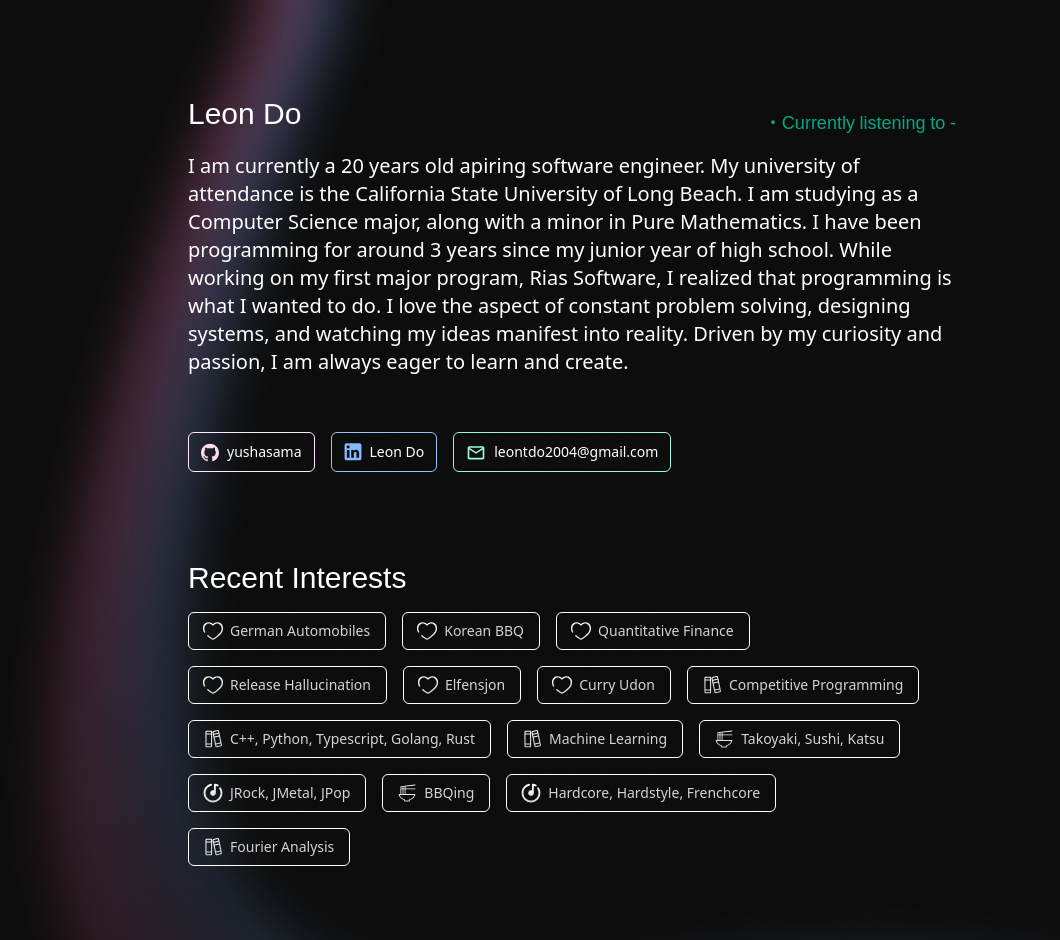
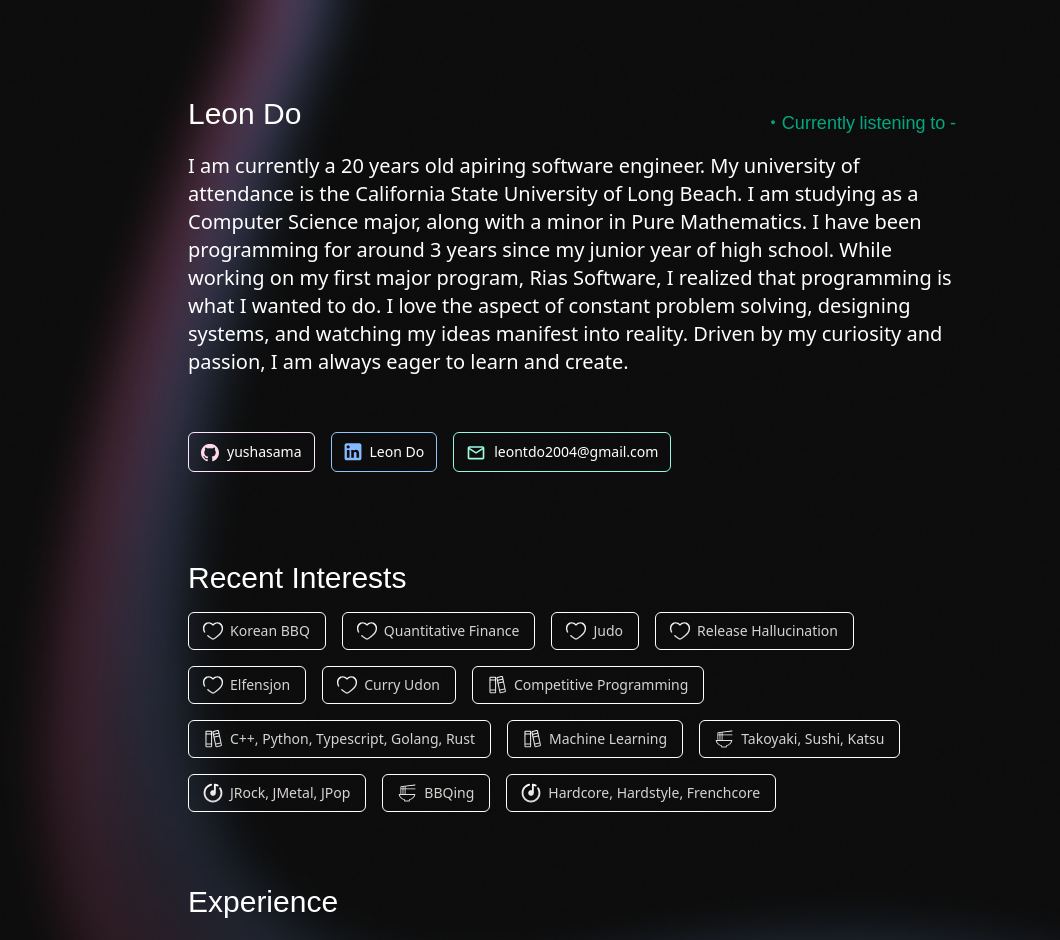
Before and after one commit to yushasama/koishiteru, a Next.js app: page / in a window 1280 px wide. Shown: the top 940 px of the page, without its empty margins (68-1128 px from the left). Built offline with nearby package versions, Linux system fonts and the light colour scheme; no server answers.

Commit message:
Updated Interests
- Added Judo

```diff
--- a/app/page.tsx
+++ b/app/page.tsx
@@ -37,12 +37,12 @@ export default function Home() {
 	}, []);
 
 	const interestsData = [
-		{ icon: saikouIcon, text: 'German Automobiles' },
 		{ icon: saikouIcon, text: 'Korean BBQ' },
 		{ icon: saikouIcon, text: 'Quantitative Finance' },
 		{ icon: studyIcon, text: 'Competitive Programming' },
 		{ icon: studyIcon, text: 'C++, Python, Typescript, Golang, Rust' },
 		{ icon: studyIcon, text: 'Machine Learning' },
+		{ icon : saikouIcon, text: 'Judo'},
 		{ icon: saikouIcon, text: 'Release Hallucination' },
 		{ icon: saikouIcon, text: 'Elfensjon' },
 		{ icon: foodIcon, text: 'Takoyaki, Sushi, Katsu' },
@@ -50,7 +50,6 @@ export default function Home() {
 		{ icon: musicIcon, text: 'JRock, JMetal, JPop' },
 		{ icon: foodIcon, text: 'BBQing' },
 		{ icon: musicIcon, text: 'Hardcore, Hardstyle, Frenchcore' },
-		{ icon: studyIcon, text: 'Fourier Analysis' },
 	];
 
 	const sortedInterests = interestsData.sort((a, b) => {
```
